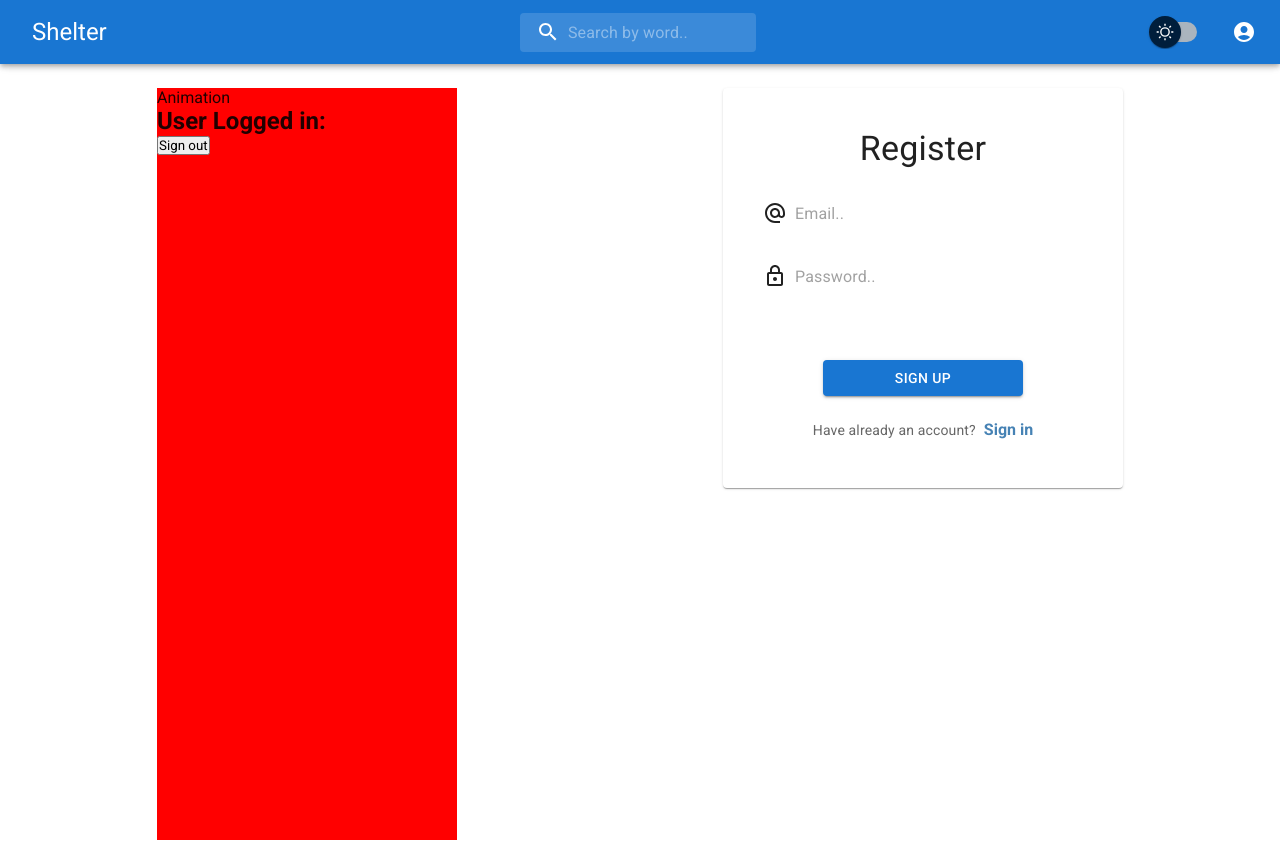
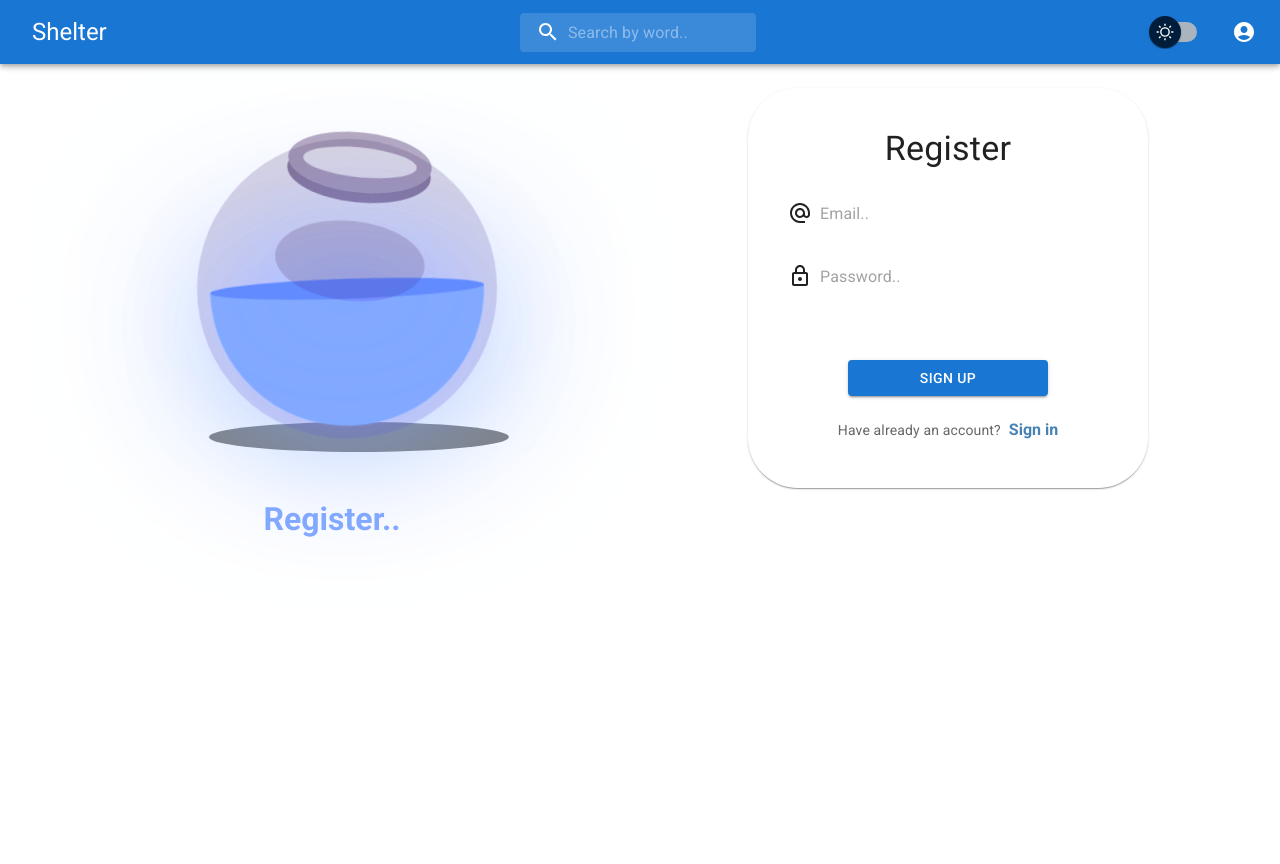
Before and after one commit to AlexForw/social-network-mui-react, a React (Create React App) app: page /register in a window 1280 px wide. Built offline with nearby package versions, Linux system fonts and the light colour scheme; no server answers.

Commit message:
feat: add Bowl animation in register

```diff
--- a/src/components/animations/Bowl.jsx
+++ b/src/components/animations/Bowl.jsx
@@ -10,7 +10,7 @@ const Bowl = ({title}) => {
 
                 </div>
             </div>
-            <div className='bowl__text'>Login..</div>
+            <div className='bowl__text'>{title}</div>
         </section>
     );
 };
--- a/src/components/pages/Login/Login.jsx
+++ b/src/components/pages/Login/Login.jsx
@@ -47,11 +47,11 @@ const Login = ({ setUserName }) => {
     return (
         <Box height='100vh' p={3} sx={{ display: 'flex', justifyContent: 'space-around' }}>
 
-            <Bowl />
+            <Bowl title='Login..' />
 
-            <Card sx={{ width: '400px', height: '400px', display: 'flex', flexDirection: 'column', gap: 3 }}>
+            <Card sx={{ width: '400px', height: '400px', display: 'flex', flexDirection: 'column', gap: 3, borderRadius: '50px' }}>
                 <Typography variant='h4' sx={{ textAlign: 'center', marginTop: 5 }}>Login</Typography>
-                <Search text={'Email..'} icon={<AlternateEmailOutlinedIcon />} value={loginEmail} onChange={e => setLoginEmail(e.target.value)} />
+                <Search type='text' text={'Email..'} icon={<AlternateEmailOutlinedIcon />} value={loginEmail} onChange={e => setLoginEmail(e.target.value)} />
                 <Search type='password' text={'Password..'} icon={<LockOutlinedIcon />} value={loginPassword} onChange={e => setLoginPassword(e.target.value)} />
                 <Button variant="contained" onClick={login} sx={{ width: '200px', alignSelf: 'center', marginTop: 5 }}>Sign in</Button>
 
--- a/src/components/pages/Register/Register.jsx
+++ b/src/components/pages/Register/Register.jsx
@@ -9,6 +9,8 @@ import { Link, useLocation, useNavigate } from 'react-router-dom'
 import { createUserWithEmailAndPassword, onAuthStateChanged, signOut } from 'firebase/auth'
 import { auth } from '../../../firebase-config'
 import useAuth from '../../assets/hooks/useAuth';
+import Bowl from '../../animations/Bowl';
+
 
 
 const Register = ({ setUserName, userName }) => {
@@ -49,12 +51,9 @@ const Register = ({ setUserName, userName }) => {
 
     return (
         <Box height='100vh' p={3} sx={{ display: 'flex', justifyContent: 'space-around' }}>
-            <Box sx={{ backgroundColor: 'red', width: '300px' }}>
-                Animation
-                <h2>User Logged in: {userName?.email} </h2>
-                <button className='button' onClick={logout}>Sign out</button>
-            </Box>
-            <Card sx={{ width: '400px', height: '400px', display: 'flex', flexDirection: 'column', gap: 3 }}>
+            <Bowl title='Register..' />
+
+            <Card sx={{ width: '400px', height: '400px', display: 'flex', flexDirection: 'column', gap: 3, borderRadius: '50px' }}>
                 <Typography variant='h4' sx={{ textAlign: 'center', marginTop: 5 }}>Register</Typography>
                 <Search text={'Email..'} icon={<AlternateEmailOutlinedIcon />} value={registerEmail} onChange={e => setRegisterEmail(e.target.value)} />
                 <Search type='password' text={'Password..'} icon={<LockOutlinedIcon />} value={registerPassword} onChange={e => setRegisterPassword(e.target.value)} />
```
